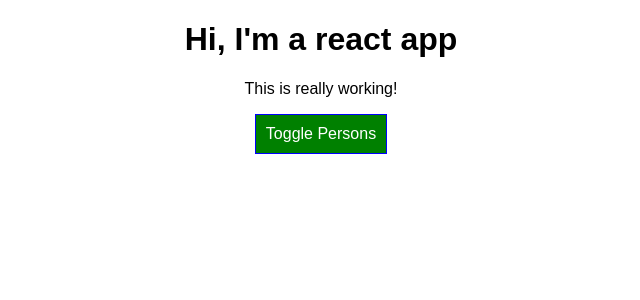
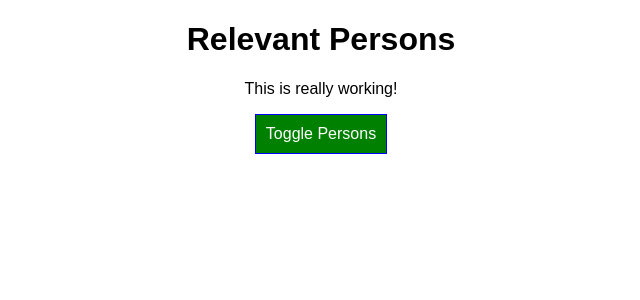
Before and after one commit to Zsemle/react-complete-guide, a React app: page / in a window 1280 px wide. Shown: the top 300 px of the page, without its empty margins (319-959 px from the left). Built offline with nearby package versions, Linux system fonts and the light colour scheme.

Commit message:
passing props to a stateful component, aka container

```diff
--- a/src/components/Cockpit/Cockpit.js
+++ b/src/components/Cockpit/Cockpit.js
@@ -19,7 +19,7 @@
 
   return (
     <div className={classes.Cockpit}>
-      <h1>Hi, I'm a react app</h1>
+      <h1>{props.appTitle}</h1>
       <p className={assignedClasses.join(' ')}>This is really working!</p>
       <button className={btnClass} onClick={() => props.clicked()}>Toggle Persons</button>
     </div>
--- a/src/containers/App.js
+++ b/src/containers/App.js
@@ -53,6 +53,7 @@
     return (
         <div className={classes.App}>
           <Cockpit
+            appTitle={this.props.title}
             showPersons={this.state.showPersons}
             persons={this.state.persons}
             clicked={this.togglePersonsHandler}/>
--- a/src/index.js
+++ b/src/index.js
@@ -4,5 +4,5 @@
 import App from './containers/App';
 import registerServiceWorker from './registerServiceWorker';
 
-ReactDOM.render(<App />, document.getElementById('root'));
+ReactDOM.render(<App title="Relevant Persons"/>, document.getElementById('root'));
 registerServiceWorker();
```
